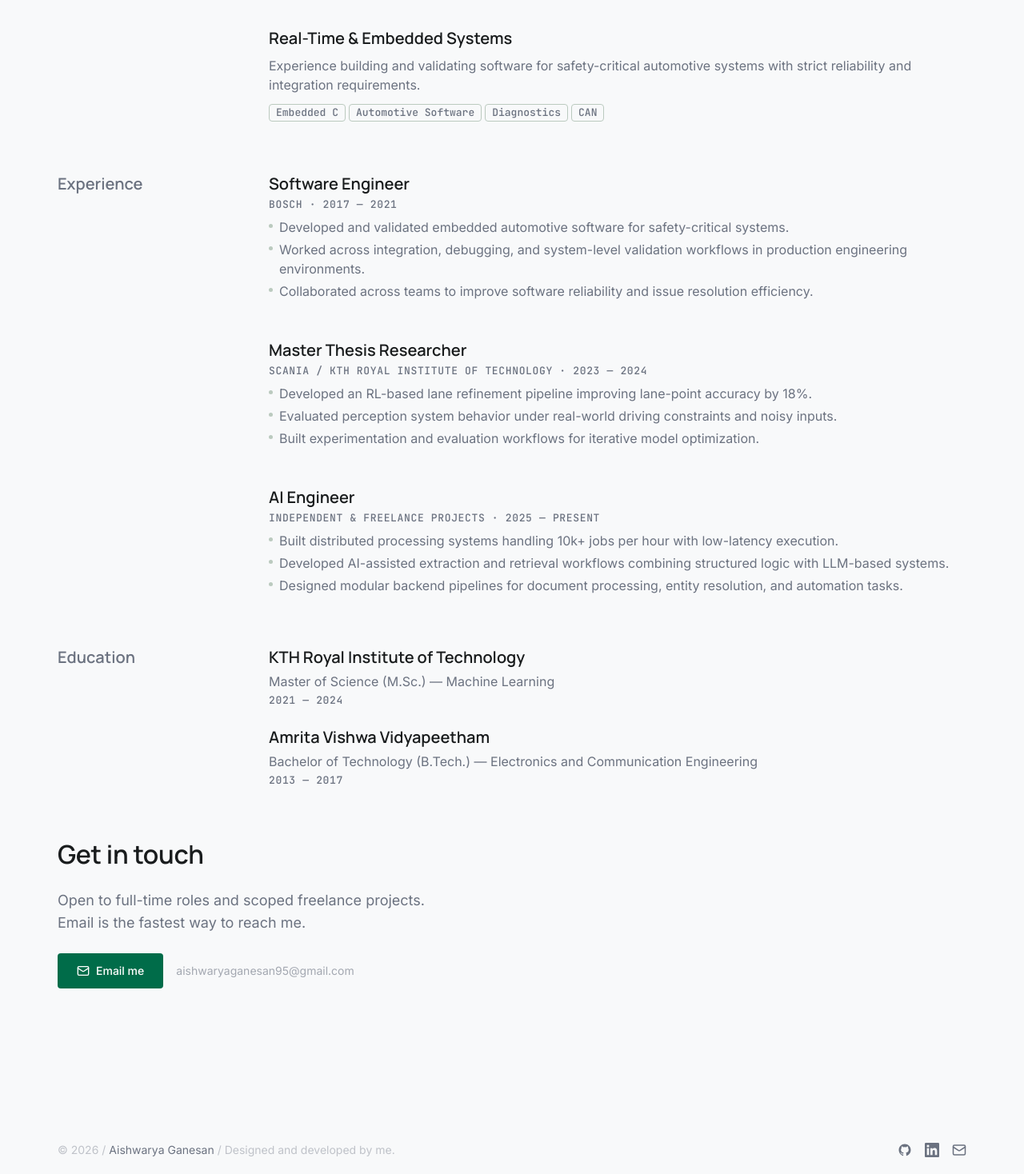
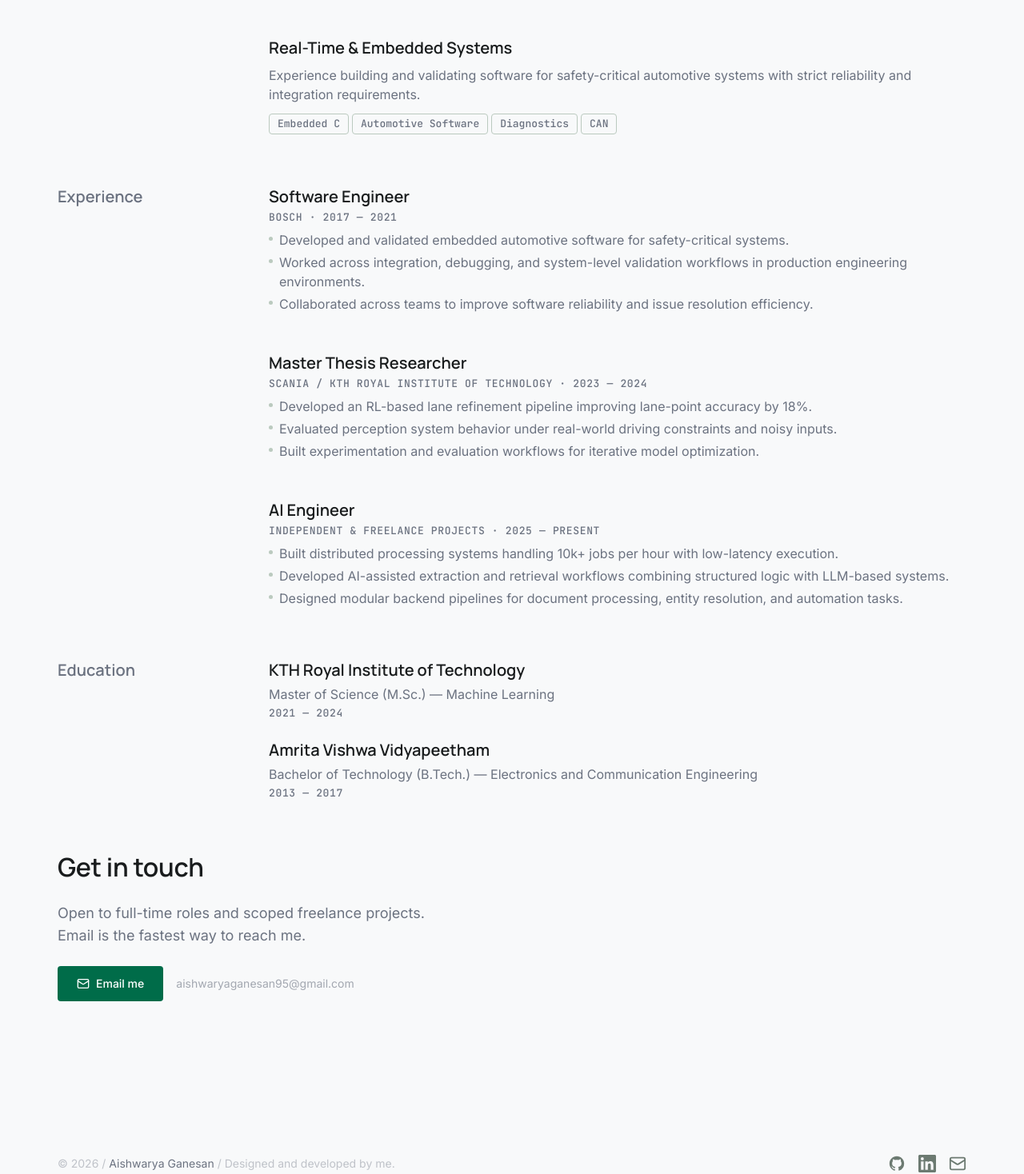
Before and after one commit to 95-ag/ag-portfolio, a Next.js app: page /about in a window 1280 px wide. Shown: the part 1564-3032 px from the top of the page at 80% size. Built offline with nearby package versions, Linux system fonts and the light colour scheme.

Commit message:
style: tag padding/surface, section nav contrast, links with icons, highlight weight, footer icons

```diff
--- a/src/components/layout/footer.tsx
+++ b/src/components/layout/footer.tsx
@@ -3,8 +3,8 @@ import { Container } from "@/components/layout/container";
 function GitHubIcon() {
   return (
     <svg
-      width="18"
-      height="18"
+      width="22"
+      height="22"
       viewBox="0 0 24 24"
       fill="currentColor"
       aria-hidden="true"
@@ -17,8 +17,8 @@ function GitHubIcon() {
 function LinkedInIcon() {
   return (
     <svg
-      width="18"
-      height="18"
+      width="22"
+      height="22"
       viewBox="0 0 24 24"
       fill="currentColor"
       aria-hidden="true"
@@ -31,8 +31,8 @@ function LinkedInIcon() {
 function MailIcon() {
   return (
     <svg
-      width="18"
-      height="18"
+      width="22"
+      height="22"
       viewBox="0 0 24 24"
       fill="none"
       stroke="currentColor"
@@ -72,7 +72,7 @@ export function Footer() {
               target="_blank"
               rel="noopener noreferrer"
               aria-label="GitHub profile"
-              className="text-[var(--on-surface-muted)] transition-colors duration-[var(--duration-fast)] hover:text-[var(--on-surface)]"
+              className="text-[var(--outline)] transition-colors duration-[var(--duration-fast)] hover:text-[var(--on-surface)]"
             >
               <GitHubIcon />
             </a>
@@ -81,14 +81,14 @@ export function Footer() {
               target="_blank"
               rel="noopener noreferrer"
               aria-label="LinkedIn profile"
-              className="text-[var(--on-surface-muted)] transition-colors duration-[var(--duration-fast)] hover:text-[var(--on-surface)]"
+              className="text-[var(--outline)] transition-colors duration-[var(--duration-fast)] hover:text-[var(--on-surface)]"
             >
               <LinkedInIcon />
             </a>
             <a
               href="mailto:aishwaryaganesan95@gmail.com"
               aria-label="Send email"
-              className="text-[var(--on-surface-muted)] transition-colors duration-[var(--duration-fast)] hover:text-[var(--on-surface)]"
+              className="text-[var(--outline)] transition-colors duration-[var(--duration-fast)] hover:text-[var(--on-surface)]"
             >
               <MailIcon />
             </a>
--- a/src/components/mdx/highlight.tsx
+++ b/src/components/mdx/highlight.tsx
@@ -4,7 +4,7 @@ interface HighlightProps {
 
 export function Highlight({ children }: HighlightProps) {
   return (
-    <p className="my-[var(--spacing-lg)] type-body-lg font-medium text-[var(--accent)]">
+    <p className="my-[var(--spacing-md)] type-body-md font-medium text-[var(--accent)]">
       {children}
     </p>
   );
--- a/src/components/project/project-header.tsx
+++ b/src/components/project/project-header.tsx
@@ -5,18 +5,92 @@ interface ProjectHeaderProps {
   frontmatter: ProjectFrontmatter;
 }
 
+const LINK_META: Record<
+  string,
+  { label: string; Icon: () => React.ReactElement }
+> = {
+  github: {
+    label: "GitHub",
+    Icon: () => (
+      <svg
+        width="16"
+        height="16"
+        viewBox="0 0 24 24"
+        fill="currentColor"
+        aria-hidden="true"
+      >
+        <path d="M12 2C6.477 2 2 6.484 2 12.017c0 4.425 2.865 8.18 6.839 9.504.5.092.682-.217.682-.483 0-.237-.008-.868-.013-1.703-2.782.605-3.369-1.343-3.369-1.343-.454-1.158-1.11-1.466-1.11-1.466-.908-.62.069-.608.069-.608 1.003.07 1.531 1.032 1.531 1.032.892 1.53 2.341 1.088 2.91.832.092-.647.35-1.088.636-1.338-2.22-.253-4.555-1.113-4.555-4.951 0-1.093.39-1.988 1.029-2.688-.103-.253-.446-1.272.098-2.65 0 0 .84-.27 2.75 1.026A9.564 9.564 0 0 1 12 6.844a9.59 9.59 0 0 1 2.504.337c1.909-1.296 2.747-1.027 2.747-1.027.546 1.379.202 2.398.1 2.651.64.7 1.028 1.595 1.028 2.688 0 3.848-2.339 4.695-4.566 4.943.359.309.678.92.678 1.855 0 1.338-.012 2.419-.012 2.747 0 .268.18.58.688.482A10.02 10.02 0 0 0 22 12.017C22 6.484 17.522 2 12 2Z" />
+      </svg>
+    ),
+  },
+  demo: {
+    label: "Demo",
+    Icon: () => (
+      <svg
+        width="16"
+        height="16"
+        viewBox="0 0 24 24"
+        fill="none"
+        stroke="currentColor"
+        strokeWidth="2"
+        strokeLinecap="round"
+        strokeLinejoin="round"
+        aria-hidden="true"
+      >
+        <rect width="14" height="14" x="8" y="8" rx="2" />
+        <path d="M4 16c-1.1 0-2-.9-2-2V4c0-1.1.9-2 2-2h10c1.1 0 2 .9 2 2" />
+      </svg>
+    ),
+  },
+  paper: {
+    label: "Paper",
+    Icon: () => (
+      <svg
+        width="16"
+        height="16"
+        viewBox="0 0 24 24"
+        fill="none"
+        stroke="currentColor"
+        strokeWidth="2"
+        strokeLinecap="round"
+        strokeLinejoin="round"
+        aria-hidden="true"
+      >
+        <path d="M14 2H6a2 2 0 0 0-2 2v16a2 2 0 0 0 2 2h12a2 2 0 0 0 2-2V8z" />
+        <polyline points="14 2 14 8 20 8" />
+        <line x1="16" y1="13" x2="8" y2="13" />
+        <line x1="16" y1="17" x2="8" y2="17" />
+        <polyline points="10 9 9 9 8 9" />
+      </svg>
+    ),
+  },
+};
+
+function ExternalLinkIcon() {
+  return (
+    <svg
+      width="12"
+      height="12"
+      viewBox="0 0 24 24"
+      fill="none"
+      stroke="currentColor"
+      strokeWidth="2"
+      strokeLinecap="round"
+      strokeLinejoin="round"
+      aria-hidden="true"
+    >
+      <path d="M18 13v6a2 2 0 0 1-2 2H5a2 2 0 0 1-2-2V8a2 2 0 0 1 2-2h6" />
+      <polyline points="15 3 21 3 21 9" />
+      <line x1="10" y1="14" x2="21" y2="3" />
+    </svg>
+  );
+}
+
 export function ProjectHeader({ frontmatter: fm }: ProjectHeaderProps) {
   const links = fm.links ? Object.entries(fm.links).filter(([, v]) => !!v) : [];
 
-  const linkLabels: Record<string, string> = {
-    github: "GitHub",
-    demo: "Demo",
-    paper: "Paper",
-  };
-
   return (
     <header className="flex flex-col gap-[var(--spacing-lg)]">
-      {/* Tags */}
       {fm.tags.length > 0 && (
         <div className="flex flex-wrap gap-[var(--spacing-xs)]">
           {fm.tags.map((tag) => (
@@ -27,32 +101,38 @@ export function ProjectHeader({ frontmatter: fm }: ProjectHeaderProps) {
         </div>
       )}
 
-      {/* Title */}
       <h1 className="type-display-lg text-[var(--on-surface)]">{fm.title}</h1>
 
-      {/* Subtitle */}
       {fm.subtitle && (
         <p className="type-body-lg text-[var(--on-surface-muted)]">
           {fm.subtitle}
         </p>
       )}
 
-      {/* Links row */}
       {links.length > 0 && (
         <nav aria-label="Project links">
           <ul className="flex flex-wrap gap-[var(--spacing-lg)]">
-            {links.map(([key, url]) => (
+            {links.map(([key, url]) => {
+              const meta = LINK_META[key];
+              const label = meta?.label ?? key;
+              const Icon = meta?.Icon;
+              return (
                 <li key={key}>
                   <a
                     href={url as string}
                     target="_blank"
                     rel="noopener noreferrer"
-                  className="type-body-md font-medium text-[var(--on-surface)] transition-colors duration-[var(--duration-fast)] hover:text-[var(--accent)]"
+                    className="type-body-md font-medium flex items-center gap-[var(--spacing-xs)] text-[var(--on-surface)] transition-colors duration-[var(--duration-fast)] hover:text-[var(--accent)]"
                   >
-                  ↗ {linkLabels[key] ?? key}
+                    {Icon && <Icon />}
+                    {label}
+                    <span className="text-[var(--on-surface-muted)]">
+                      <ExternalLinkIcon />
+                    </span>
                   </a>
                 </li>
-            ))}
+              );
+            })}
           </ul>
         </nav>
       )}
--- a/src/components/project/section-progress-nav.tsx
+++ b/src/components/project/section-progress-nav.tsx
@@ -63,7 +63,7 @@ export function SectionProgressNav() {
   return (
     <nav
       aria-label="Page sections"
-      className="fixed left-[max(1rem,calc(50vw-380px-180px))] top-1/2 hidden -translate-y-1/2 xl:flex xl:flex-col xl:gap-[var(--spacing-sm)]"
+      className="fixed left-6 top-1/2 hidden -translate-y-1/2 xl:flex xl:flex-col xl:gap-[var(--spacing-md)]"
       style={{ zIndex: "var(--z-sticky-content)" }}
     >
       {sections.map(({ id, label }) => {
@@ -81,8 +81,8 @@ export function SectionProgressNav() {
             }}
             className="type-body-xs max-w-[140px] truncate transition-colors duration-[var(--duration-fast)]"
             style={{
-              color: isActive ? "var(--on-surface)" : "var(--on-surface-muted)",
-              fontWeight: isActive ? 500 : 400,
+              color: isActive ? "var(--on-surface)" : "var(--outline)",
+              fontWeight: isActive ? 600 : 400,
             }}
           >
             {label}
--- a/src/components/ui/tag.tsx
+++ b/src/components/ui/tag.tsx
@@ -10,11 +10,11 @@ export function Tag({ children, className, variant = "outline" }: TagProps) {
   return (
     <span
       className={cn(
-        "type-mono-label normal-case tracking-normal inline-block rounded-[var(--radius-sm)] px-[var(--spacing-sm)] py-[2px]",
+        "type-mono-label normal-case tracking-normal inline-block rounded-[var(--radius-sm)] px-[10px] py-[4px]",
         variant === "outline" &&
           "border border-[var(--outline-variant)] text-[var(--on-surface-muted)]",
         variant === "filled" &&
-          "bg-[var(--surface-sunken)] text-[var(--on-surface)] py-[1px]",
+          "bg-[var(--surface-raised)] text-[var(--on-surface)] border border-[var(--outline-variant)]",
         className,
       )}
     >
```
Lines whose indentation alone changed are shown as unchanged.
